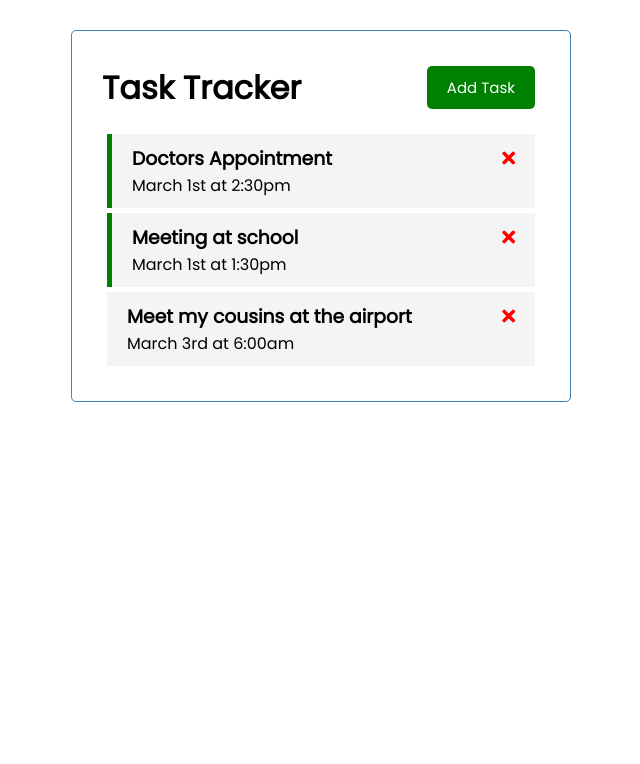
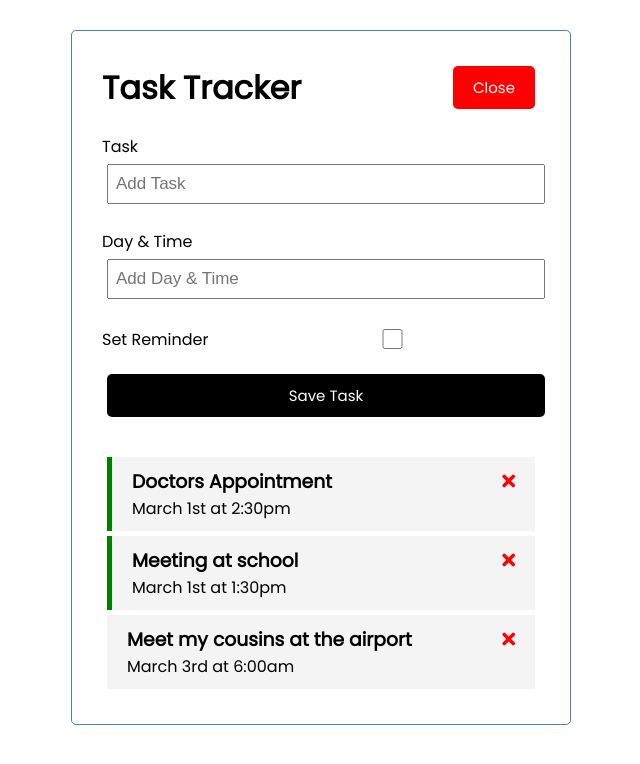
Before and after one commit to newtonkiragu/task-tracker, a Vue app: page / in a window 1280 px wide. Both pictures are taken after a click on the button "Add Task". Shown: the top 764 px of the page, without its empty margins (319-959 px from the left). Built offline with nearby package versions, Linux system fonts and the light colour scheme.

Commit message:
created add task component and bound button to toggle add-task form

```diff
--- a/src/App.vue
+++ b/src/App.vue
@@ -1,6 +1,9 @@
 <template>
   <div class="container">
-    <Header title="Task Tracker"/>
+    <Header @toggle-add-task="toggleAddTask" title="Task Tracker" :showAddTask="showAddTask"/>
+    <div v-show="showAddTask">
+    <AddTask @add-task="addTask"/>
+    </div>
     <Tasks @toggle-reminder="toggleReminder" @delete-task="deleteTask" :tasks="tasks"/>
   </div>
 </template>
@@ -8,19 +11,29 @@
 <script>
 import Header from './components/Header'
 import Tasks from './components/Tasks'
+import AddTask from './components/AddTask'
 
 export default {
   name: "App",
   components: {
     Header,
-    Tasks
+    Tasks,
+    AddTask
   },
+  emits: ['add-task'],
   data() {
     return {
-      tasks: []
+      tasks: [],
+      showAddTask: false
     }
   },
   methods: {
+    toggleAddTask() {
+      this.showAddTask = !this.showAddTask
+    },
+    addTask(task) {
+      this.tasks = [...this.tasks, task]
+    },
     deleteTask(id) {
       if (confirm('Are you sure you want to delete ' + this.tasks.find(x => x.id === id).text + '?')) {
         this.tasks = this.tasks.filter((task) => task.id !== id)
--- /dev/null
+++ b/src/components/AddTask.vue
@@ -0,0 +1,97 @@
+<template>
+  <form @submit="onSubmit" class="add-form">
+    <div class="form-control">
+      <label>Task</label>
+      <input type="text" v-model="text" name="text" placeholder="Add Task" required/>
+    </div>
+    <div class="form-control">
+      <label>Day & Time</label>
+<!--      v-models is used to bind the input and data-->
+      <input
+          type="text"
+          v-model="day"
+          name="day"
+          placeholder="Add Day & Time"
+      />
+    </div>
+    <div class="form-control form-control-check">
+      <label>Set Reminder</label>
+      <input type="checkbox" v-model="reminder" name="reminder"/>
+    </div>
+
+    <input type="submit" value="Save Task" class="btn btn-block"/>
+  </form>
+</template>
+
+<script>
+export default {
+  name: "AddTask",
+  data() {
+    return {
+      text: '',
+      day: '',
+      reminder: false
+    }
+
+  },
+  methods: {
+    onSubmit(e) {
+      e.preventDefault()
+
+      if(!this.text) {
+        alert('Please add a task')
+        return
+      }
+
+      const newTask = {
+        id: Math.floor(Math.random() * 100000),
+        text: this.text,
+        day: this.day,
+        reminder: this.reminder
+      }
+      this.$emit('add-task', newTask)
+
+      this.text = ''
+      this.day = ''
+      this.reminder = false
+    }
+  }
+}
+</script>
+
+<style scoped>
+.add-form {
+  margin-bottom: 40px;
+}
+
+.form-control {
+  margin: 20px 0;
+}
+
+.form-control label {
+  display: block;
+}
+
+.form-control input {
+  width: 100%;
+  height: 40px;
+  margin: 5px;
+  padding: 3px 7px;
+  font-size: 17px;
+}
+
+.form-control-check {
+  display: flex;
+  align-items: center;
+  justify-content: space-between;
+}
+
+.form-control-check label {
+  flex: 1;
+}
+
+.form-control-check input {
+  flex: 2;
+  height: 20px;
+}
+</style>
--- a/src/components/Button.vue
+++ b/src/components/Button.vue
@@ -14,7 +14,7 @@
         },
         methods: {
           onClick() {
-                console.log('click');
+                this.$emit('btn-click')
             }
         }
     }
--- a/src/components/Header.vue
+++ b/src/components/Header.vue
@@ -1,7 +1,7 @@
 <template>
     <header>
         <h1>{{title}}</h1>
-        <Button text="Add Task" color="green" />
+        <Button @btn-click="$emit('toggle-add-task')" :text="showAddTask ? 'Close' : 'Add Task'" :color="showAddTask ? 'red' : 'green'" />
     </header>
 </template>
 
@@ -14,11 +14,13 @@
         title: {
             type: String,
             default: 'Task Tracker'
-        }
+        },
+      showAddTask: Boolean
     },
     components: {
         Button
-    }
+    },
+  emits: ['toggle-add-task']
 }
 </script>
 
```
